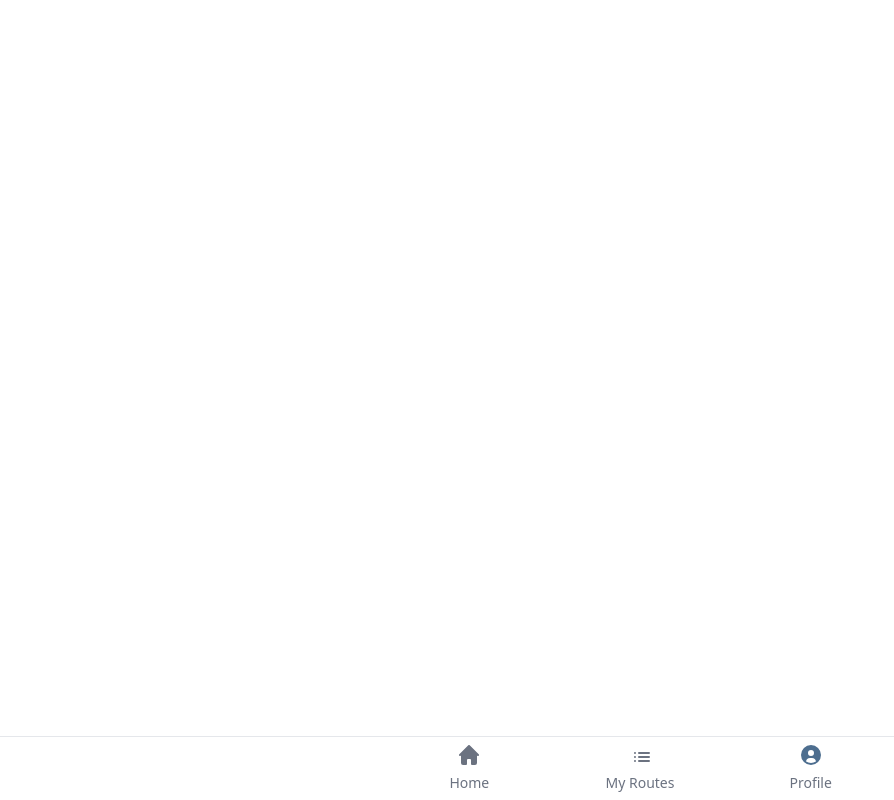
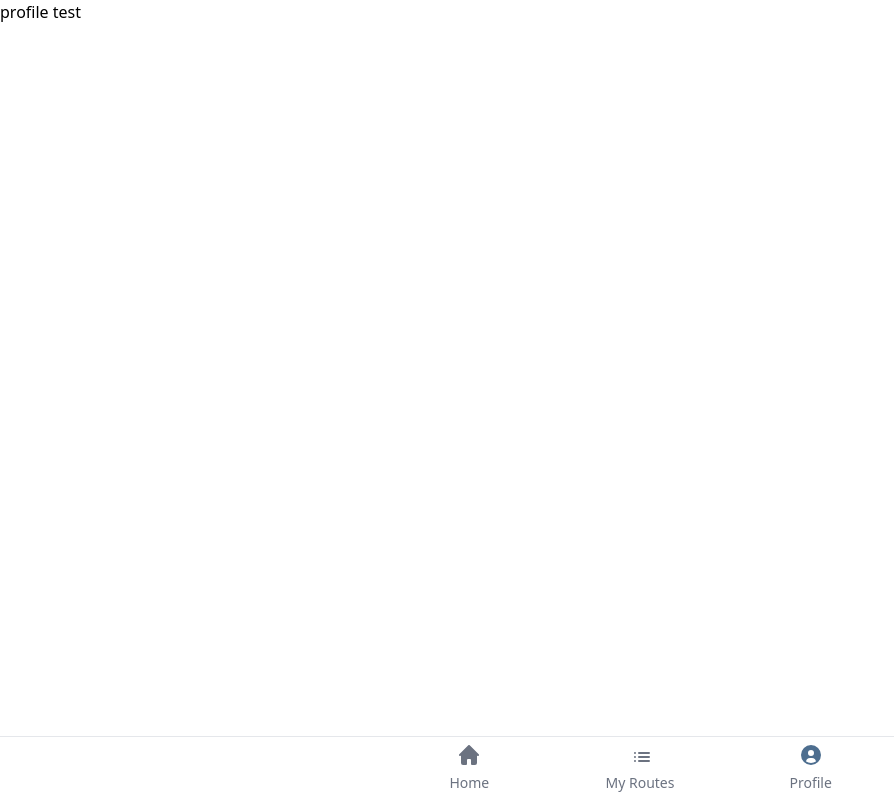
Before and after one commit to dylankainth/walkietalkie, a Nuxt app: page /profile in a window 1280 px wide. Shown: the whole page, without its empty margins (0-894 px from the left). Built offline with nearby package versions, Linux system fonts and the light colour scheme.

Commit message:
test commit to profile page

```diff
--- a/pages/profile.vue
+++ b/pages/profile.vue
@@ -1,3 +1,3 @@
 <template>
-
+    <p>profile test</p>
 </template>
```
